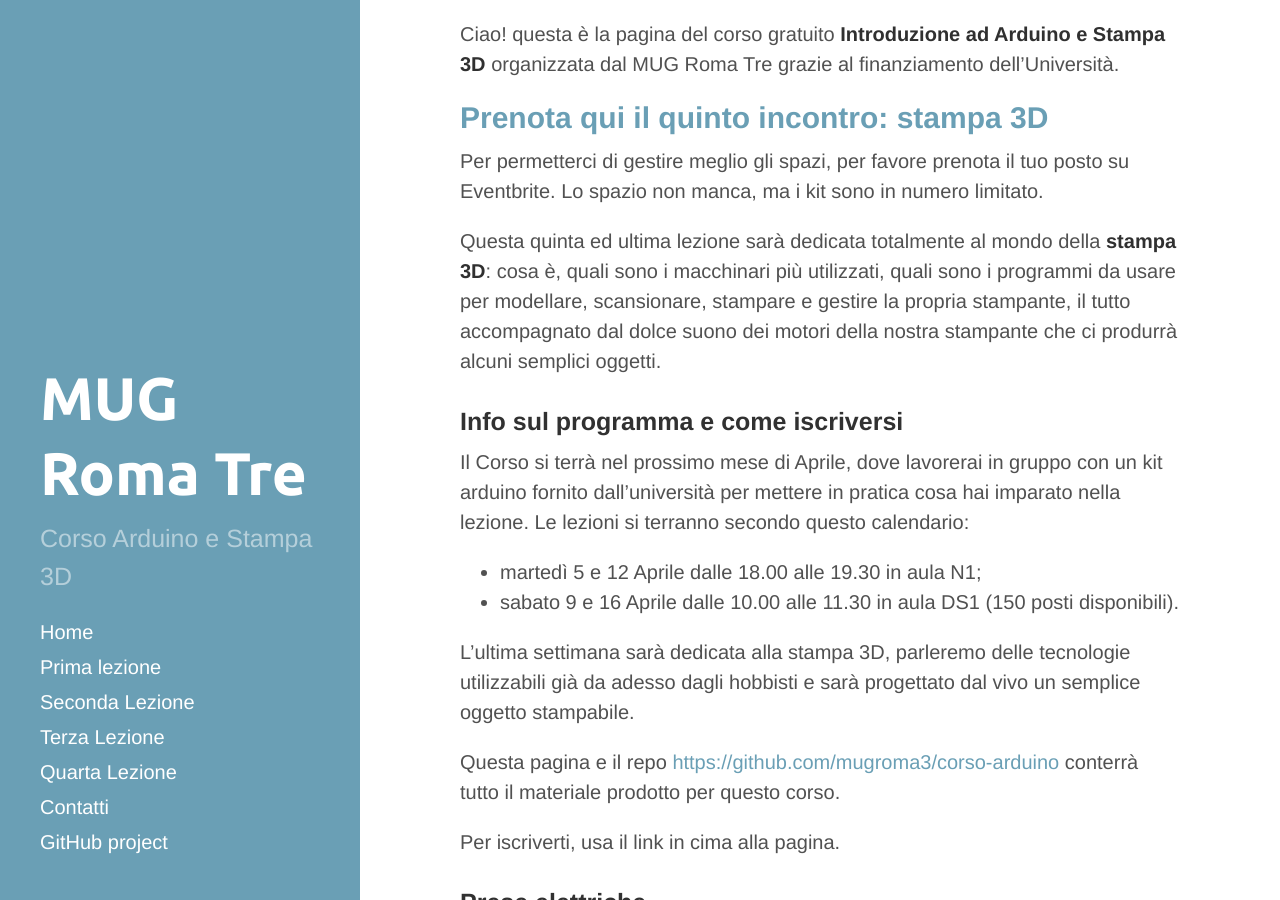
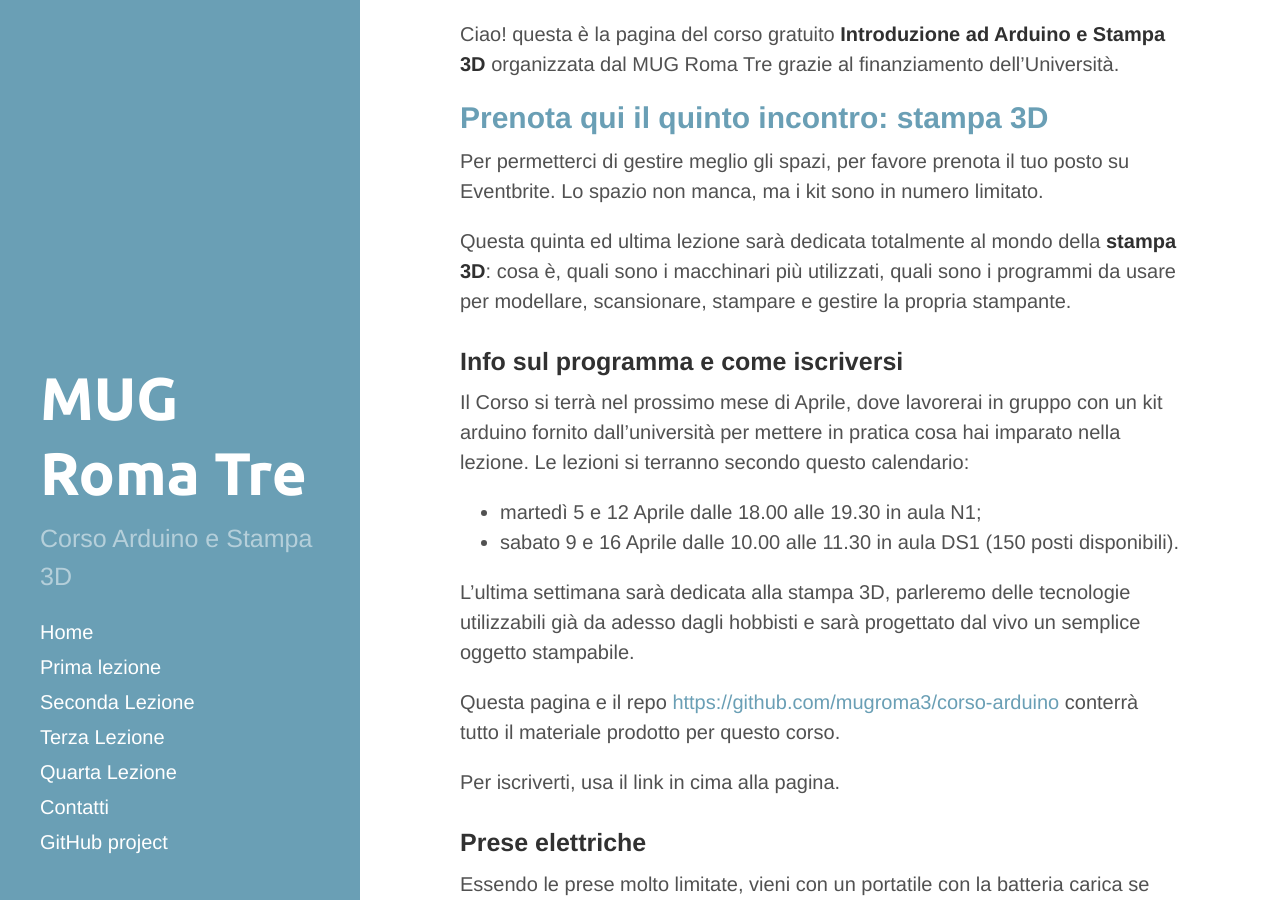
Before and after one commit to mugroma3/corso-arduino, a Jekyll site: the page built from index.md, in a window 1280 px wide and 900 px high, scrolled down 377 px. Built offline with Jekyll 4.4.1, drawn with Linux system fonts in a browser that asks for light colours.

Commit message:
Updated index.md

```diff
--- a/index.md
+++ b/index.md
@@ -3,6 +3,7 @@ layout: default
 title: Home
 published: true
 ---
+
 
 
 
@@ -17,7 +18,7 @@ Ciao! questa è la pagina del corso gratuito **Introduzione ad Arduino e Stampa
 
 Per permetterci di gestire meglio gli spazi, per favore prenota il tuo posto su Eventbrite. Lo spazio non manca, ma i kit sono in numero limitato.
 
-Questa quinta ed ultima lezione sarà dedicata totalmente al mondo della **stampa 3D**: cosa è, quali sono i macchinari più utilizzati, quali sono i programmi da usare per modellare, scansionare, stampare e gestire la propria stampante, il tutto accompagnato dal dolce suono dei motori della nostra stampante che ci produrrà alcuni semplici oggetti.
+Questa quinta ed ultima lezione sarà dedicata totalmente al mondo della **stampa 3D**: cosa è, quali sono i macchinari più utilizzati, quali sono i programmi da usare per modellare, scansionare, stampare e gestire la propria stampante.
 
 
 ### Info sul programma e come iscriversi
```
